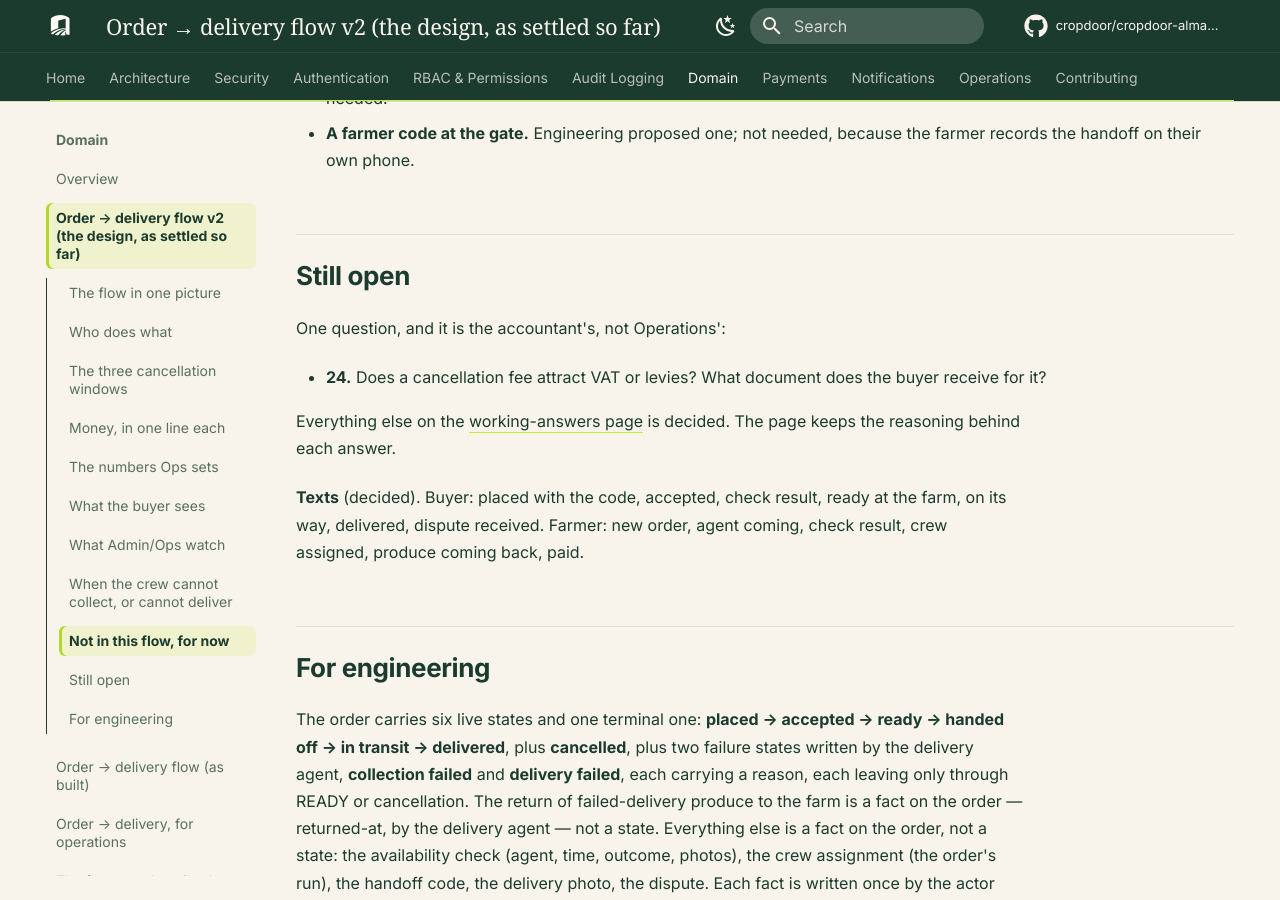
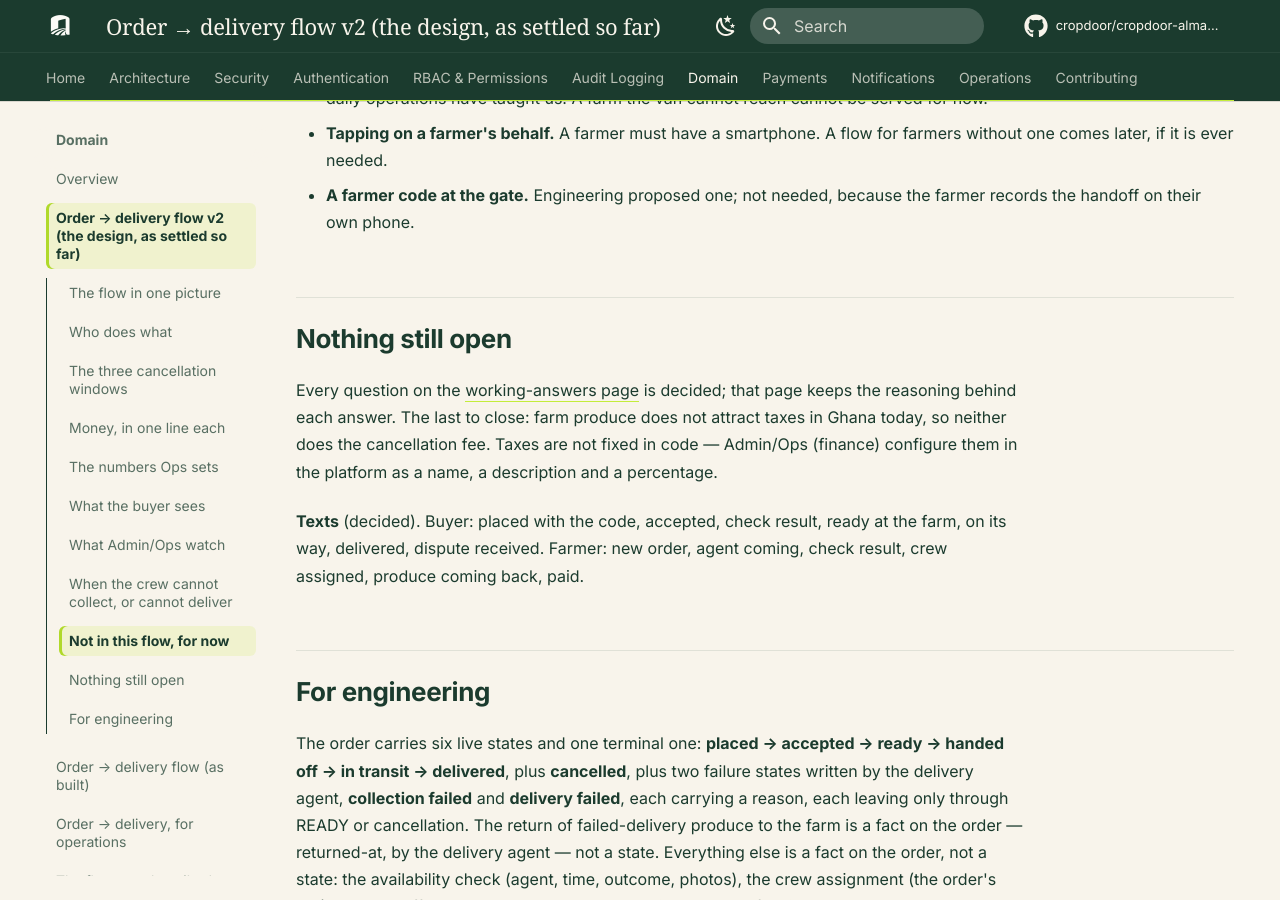
Before and after one commit to cropdoor/cropdoor-almanac, an MkDocs documentation site: the page built from docs/domain/order-delivery-flow-v2.md, in a window 1280 px wide and 900 px high, scrolled down 8505 px. Built offline with MkDocs 1.6.1 and Material for MkDocs 9.7.7, drawn with Linux system fonts in a browser that asks for light colours; some web fonts are replaced; comment, search, counter and statistics services are not loaded; some of the changed text lies outside the part shown.

Commit message:
docs(domain): Q24 answered; no open questions
Farm produce attracts no tax in Ghana today, so neither does the
cancellation fee. Taxes are configured by Admin/Ops (finance) as a name,
description and percentage, not fixed in code.

```diff
--- a/docs/domain/order-delivery-flow-v2.md
+++ b/docs/domain/order-delivery-flow-v2.md
@@ -1,6 +1,6 @@
 # The order → delivery flow, v2
 
-*The flow as decided on 10 September — the team's 7 September flow plus every answer recorded on the [working-answers page](order-delivery-flow-v2-working-answers.md) since. Every question but one (the accountant's) is decided. Nothing is built from it yet; the build plan comes next.*
+*The flow as decided on 10 September — the team's 7 September flow plus every answer recorded on the [working-answers page](order-delivery-flow-v2-working-answers.md) since. Every question is decided. Nothing is built from it yet; the build plan comes next.*
 
 ## The flow in one picture
 
@@ -63,6 +63,7 @@ Six actors: **Buyer**, **Farmer**, **Field Agent**, **Delivery Agent**, **Driver
 - **A dispute** resolves to a partial or full refund. Online, it comes back out of escrow; on a cash order, by mobile money to the buyer's registered number.
 - **Farmers pay nothing when they fail** after READY: the buyer gets everything back, fee included, and the farm gets a strike. After a set number its listings pause pending Admin/Ops review.
 - **Refunds:** Short → the difference; Not available or a free-window cancellation → everything; a penalty-window cancellation → everything minus the penalty; a cancellation that is our fault → everything, fee included.
+- **Tax:** none on farm produce in Ghana today, so none on the penalty. Taxes are configured by Admin/Ops (finance) — name, description, percentage — not fixed in code.
 - **The penalty:** deducted from escrow, never chased. The farmer's share goes to what we owe the farmer; the fee, once a crew is assigned, is ours. Ops sets the share and the grace minutes. No deposit on cash orders for now — kept in reserve if failed cash deliveries turn out to be common.
 
 ## The numbers Ops sets
@@ -145,13 +146,9 @@ Questions 12 and 14 — the buyer has no code; nobody home or the buyer refuses
 - **Tapping on a farmer's behalf.** A farmer must have a smartphone. A flow for farmers without one comes later, if it is ever needed.
 - **A farmer code at the gate.** Engineering proposed one; not needed, because the farmer records the handoff on their own phone.
 
-## Still open
+## Nothing still open
 
-One question, and it is the accountant's, not Operations':
-
-- **24.** Does a cancellation fee attract VAT or levies? What document does the buyer receive for it?
-
-Everything else on the [working-answers page](order-delivery-flow-v2-working-answers.md) is decided. The page keeps the reasoning behind each answer.
+Every question on the [working-answers page](order-delivery-flow-v2-working-answers.md) is decided; that page keeps the reasoning behind each answer. The last to close: farm produce does not attract taxes in Ghana today, so neither does the cancellation fee. Taxes are not fixed in code — Admin/Ops (finance) configure them in the platform as a name, a description and a percentage.
 
 **Texts** (decided). Buyer: placed with the code, accepted, check result, ready at the farm, on its way, delivered, dispute received. Farmer: new order, agent coming, check result, crew assigned, produce coming back, paid.
 
```
Also changed, not shown: docs/domain/order-delivery-flow-v2-working-answers.md (+1 -1 lines).
